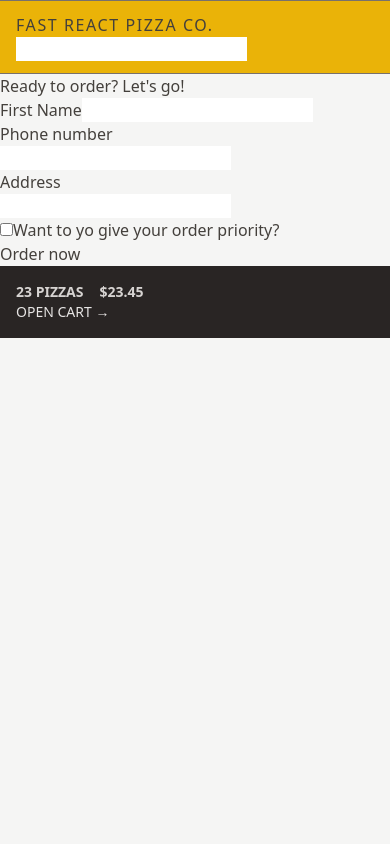
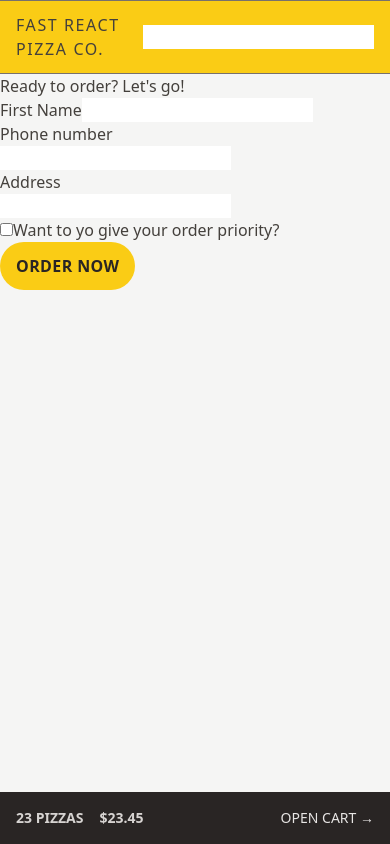
Before and after one commit to shubhRepository/fast-react-pizza, a React (Vite) app: page /order/new in a window 390 px wide. Built offline with nearby package versions, Linux system fonts and the light colour scheme.

Commit message:
make components responsive

```diff
--- a/src/features/cart/Cart.jsx
+++ b/src/features/cart/Cart.jsx
@@ -30,7 +30,12 @@
 
   return (
     <div>
-      <Link to="/menu">&larr; Back to menu</Link>
+      <Link
+        to="/menu"
+        className="text-blue-500 hover:text-blue-600 hover:underline"
+      >
+        &larr; Back to menu
+      </Link>
 
       <h2>Your cart, %NAME%</h2>
 
--- a/src/features/cart/CartOverview.jsx
+++ b/src/features/cart/CartOverview.jsx
@@ -1,6 +1,6 @@
 function CartOverview() {
   return (
-    <div className="bg-stone-800 px-4 py-4 text-sm uppercase text-stone-300 sm:px-6 md:text-base">
+    <div className="flex items-center justify-between bg-stone-800 px-4 py-4 text-sm uppercase text-stone-300 sm:px-6 md:text-base">
       <p className="space-x-4 font-semibold sm:space-x-6">
         <span>23 pizzas</span>
         <span>$23.45</span>
--- a/src/features/order/CreateOrder.jsx
+++ b/src/features/order/CreateOrder.jsx
@@ -68,7 +68,10 @@
         <input type="hidden" name="cart" value={JSON.stringify(cart)} />
 
         <div>
-          <button disabled={isSubmitting}>
+          <button
+            disabled={isSubmitting}
+            className="rounded-full bg-yellow-400 px-4 py-3 font-semibold uppercase tracking-wide text-stone-800 duration-300 hover:bg-yellow-500 hover:transition-colors focus:bg-yellow-500 focus:outline-none focus:ring focus:ring-yellow-500 focus:ring-offset-1 disabled:cursor-not-allowed disabled:bg-yellow-600"
+          >
             {isSubmitting ? "Placing Order..." : "Order now"}
           </button>
         </div>
--- a/src/features/user/Username.jsx
+++ b/src/features/user/Username.jsx
@@ -1,5 +1,5 @@
 function Username() {
-  return <div className="hidden text-sm font-semibold">Shubham</div>;
+  return <div className="hidden text-sm font-semibold md:block">Shubham</div>;
 }
 
 export default Username;
--- a/src/ui/AppLayout.jsx
+++ b/src/ui/AppLayout.jsx
@@ -9,12 +9,14 @@
   const isLoading = navigation.state === "loading" ? true : false;
 
   return (
-    <div className="layout">
+    <div className="grid h-screen grid-rows-[auto_1fr_auto]">
       {isLoading && <Loader />}
       <Header />
-      <main>
-        <Outlet />
-      </main>
+      <div className="overflow-scroll">
+        <main className="mx-auto max-w-3xl">
+          <Outlet />
+        </main>
+      </div>
       <CartOverview />
     </div>
   );
--- a/src/ui/Header.jsx
+++ b/src/ui/Header.jsx
@@ -5,7 +5,7 @@
 
 function Header() {
   return (
-    <div className="border-y border-stone-500 bg-yellow-500 px-4 py-3 uppercase sm:px-6">
+    <div className="flex items-center justify-between border-y border-stone-500 bg-yellow-400 px-4 py-3 uppercase sm:px-6">
       <Link to="/" className="tracking-widest">
         Fast React Pizza Co.
       </Link>
--- a/src/ui/Home.jsx
+++ b/src/ui/Home.jsx
@@ -2,8 +2,8 @@
 
 function Home() {
   return (
-    <div className="my-10 text-center sm:my-16">
-      <h1 className="mb-8 text-xl font-semibold">
+    <div className="my-10 px-4 text-center sm:my-16">
+      <h1 className="mb-8 text-xl font-semibold md:text-3xl">
         The best pizza.
         <br />
         <p className="text-yellow-500">
```
